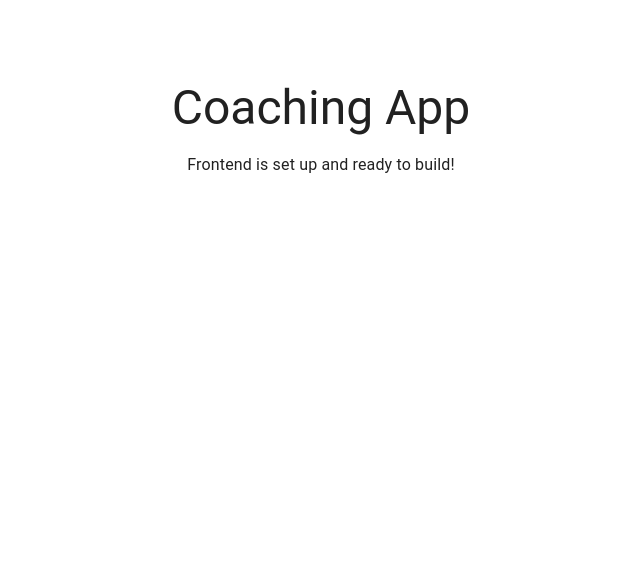
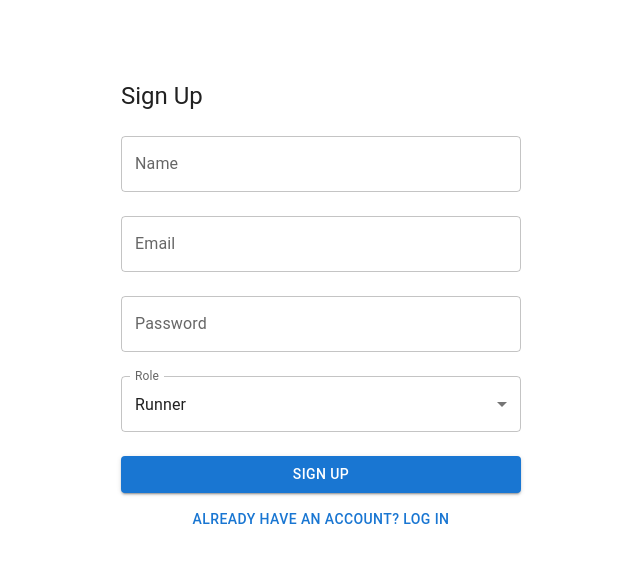
Before and after one commit to gcoopmansS/coaching_app, a React (Vite) app in the folder frontend/: page /signup in a window 1280 px wide. Shown: the top 562 px of the page, without its empty margins (319-959 px from the left). Built offline with nearby package versions, Linux system fonts and the light colour scheme.

Commit message:
Implemented login and signup forms

```diff
--- a/frontend/package.json
+++ b/frontend/package.json
@@ -15,7 +15,8 @@
     "@mui/icons-material": "^7.0.2",
     "@mui/material": "^7.0.2",
     "react": "^19.0.0",
-    "react-dom": "^19.0.0"
+    "react-dom": "^19.0.0",
+    "react-router-dom": "^7.5.1"
   },
   "devDependencies": {
     "@eslint/js": "^9.22.0",
--- a/frontend/src/App.jsx
+++ b/frontend/src/App.jsx
@@ -1,15 +1,13 @@
-import { Typography, Box } from "@mui/material";
+import { Routes, Route } from "react-router-dom";
+import LoginPage from "./pages/LoginPage";
+import SignupPage from "./pages/SignupPage";
 
 function App() {
   return (
-    <Box sx={{ textAlign: "center", mt: 10 }}>
-      <Typography variant="h3" gutterBottom>
-        Coaching App
-      </Typography>
-      <Typography variant="body1">
-        Frontend is set up and ready to build!
-      </Typography>
-    </Box>
+    <Routes>
+      <Route path="/login" element={<LoginPage />} />
+      <Route path="/signup" element={<SignupPage />} />
+    </Routes>
   );
 }
 
--- a/frontend/src/main.jsx
+++ b/frontend/src/main.jsx
@@ -1,22 +1,23 @@
 import React from "react";
 import ReactDOM from "react-dom/client";
-import App from "./App";
+import App from "./App.jsx";
+import { BrowserRouter } from "react-router-dom";
 import { ThemeProvider, createTheme } from "@mui/material/styles";
 import CssBaseline from "@mui/material/CssBaseline";
 
 const theme = createTheme({
   palette: {
-    primary: {
-      main: "#1976d2",
-    },
+    primary: { main: "#1976d2" },
   },
 });
 
 ReactDOM.createRoot(document.getElementById("root")).render(
   <React.StrictMode>
-    <ThemeProvider theme={theme}>
-      <CssBaseline />
-      <App />
-    </ThemeProvider>
+    <BrowserRouter>
+      <ThemeProvider theme={theme}>
+        <CssBaseline />
+        <App />
+      </ThemeProvider>
+    </BrowserRouter>
   </React.StrictMode>
 );
--- /dev/null
+++ b/frontend/src/pages/LoginPage.jsx
@@ -0,0 +1,67 @@
+import { useState } from "react";
+import { Box, TextField, Button, Typography, Alert } from "@mui/material";
+import { useNavigate } from "react-router-dom";
+
+export default function LoginPage() {
+  const [email, setEmail] = useState("");
+  const [password, setPassword] = useState("");
+  const [error, setError] = useState("");
+  const navigate = useNavigate();
+
+  const handleLogin = async (e) => {
+    e.preventDefault();
+    setError("");
+
+    const res = await fetch("http://localhost:3000/api/login", {
+      method: "POST",
+      headers: { "Content-Type": "application/json" },
+      body: JSON.stringify({ email, password }),
+    });
+
+    const data = await res.json();
+
+    if (res.ok) {
+      localStorage.setItem("user", JSON.stringify(data.user));
+      navigate("/");
+    } else {
+      setError(data.message);
+    }
+  };
+
+  return (
+    <Box sx={{ maxWidth: 400, mx: "auto", mt: 10 }}>
+      <Typography variant="h5" gutterBottom>
+        Login
+      </Typography>
+      {error && <Alert severity="error">{error}</Alert>}
+      <form onSubmit={handleLogin}>
+        <TextField
+          fullWidth
+          label="Email"
+          margin="normal"
+          value={email}
+          onChange={(e) => setEmail(e.target.value)}
+        />
+        <TextField
+          fullWidth
+          label="Password"
+          type="password"
+          margin="normal"
+          value={password}
+          onChange={(e) => setPassword(e.target.value)}
+        />
+        <Button fullWidth variant="contained" type="submit" sx={{ mt: 2 }}>
+          Log In
+        </Button>
+        <Button
+          fullWidth
+          variant="text"
+          onClick={() => navigate("/signup")}
+          sx={{ mt: 1 }}
+        >
+          Don't have an account? Sign up
+        </Button>
+      </form>
+    </Box>
+  );
+}
--- /dev/null
+++ b/frontend/src/pages/SignupPage.jsx
@@ -0,0 +1,104 @@
+import { useState } from "react";
+import {
+  Box,
+  TextField,
+  Button,
+  Typography,
+  MenuItem,
+  Alert,
+} from "@mui/material";
+import { useNavigate } from "react-router-dom";
+
+export default function SignupPage() {
+  const [formData, setFormData] = useState({
+    name: "",
+    email: "",
+    password: "",
+    role: "runner",
+  });
+  const [error, setError] = useState("");
+  const navigate = useNavigate();
+
+  const handleChange = (e) => {
+    setFormData((prev) => ({ ...prev, [e.target.name]: e.target.value }));
+  };
+
+  const handleSignup = async (e) => {
+    e.preventDefault();
+    setError("");
+
+    const res = await fetch("http://localhost:3000/api/signup", {
+      method: "POST",
+      headers: { "Content-Type": "application/json" },
+      body: JSON.stringify(formData),
+    });
+
+    const data = await res.json();
+
+    if (res.ok) {
+      localStorage.setItem("user", JSON.stringify(data.user));
+      navigate("/");
+    } else {
+      setError(data.message);
+    }
+  };
+
+  return (
+    <Box sx={{ maxWidth: 400, mx: "auto", mt: 10 }}>
+      <Typography variant="h5" gutterBottom>
+        Sign Up
+      </Typography>
+      {error && <Alert severity="error">{error}</Alert>}
+      <form onSubmit={handleSignup}>
+        <TextField
+          fullWidth
+          label="Name"
+          name="name"
+          margin="normal"
+          value={formData.name}
+          onChange={handleChange}
+        />
+        <TextField
+          fullWidth
+          label="Email"
+          name="email"
+          margin="normal"
+          value={formData.email}
+          onChange={handleChange}
+        />
+        <TextField
+          fullWidth
+          label="Password"
+          name="password"
+          type="password"
+          margin="normal"
+          value={formData.password}
+          onChange={handleChange}
+        />
+        <TextField
+          select
+          fullWidth
+          label="Role"
+          name="role"
+          margin="normal"
+          value={formData.role}
+          onChange={handleChange}
+        >
+          <MenuItem value="runner">Runner</MenuItem>
+          <MenuItem value="coach">Coach</MenuItem>
+        </TextField>
+        <Button fullWidth variant="contained" type="submit" sx={{ mt: 2 }}>
+          Sign Up
+        </Button>
+        <Button
+          fullWidth
+          variant="text"
+          onClick={() => navigate("/login")}
+          sx={{ mt: 1 }}
+        >
+          Already have an account? Log in
+        </Button>
+      </form>
+    </Box>
+  );
+}
```
Also changed, not shown: 1 other file (tests, documents, lock files or other folders).
